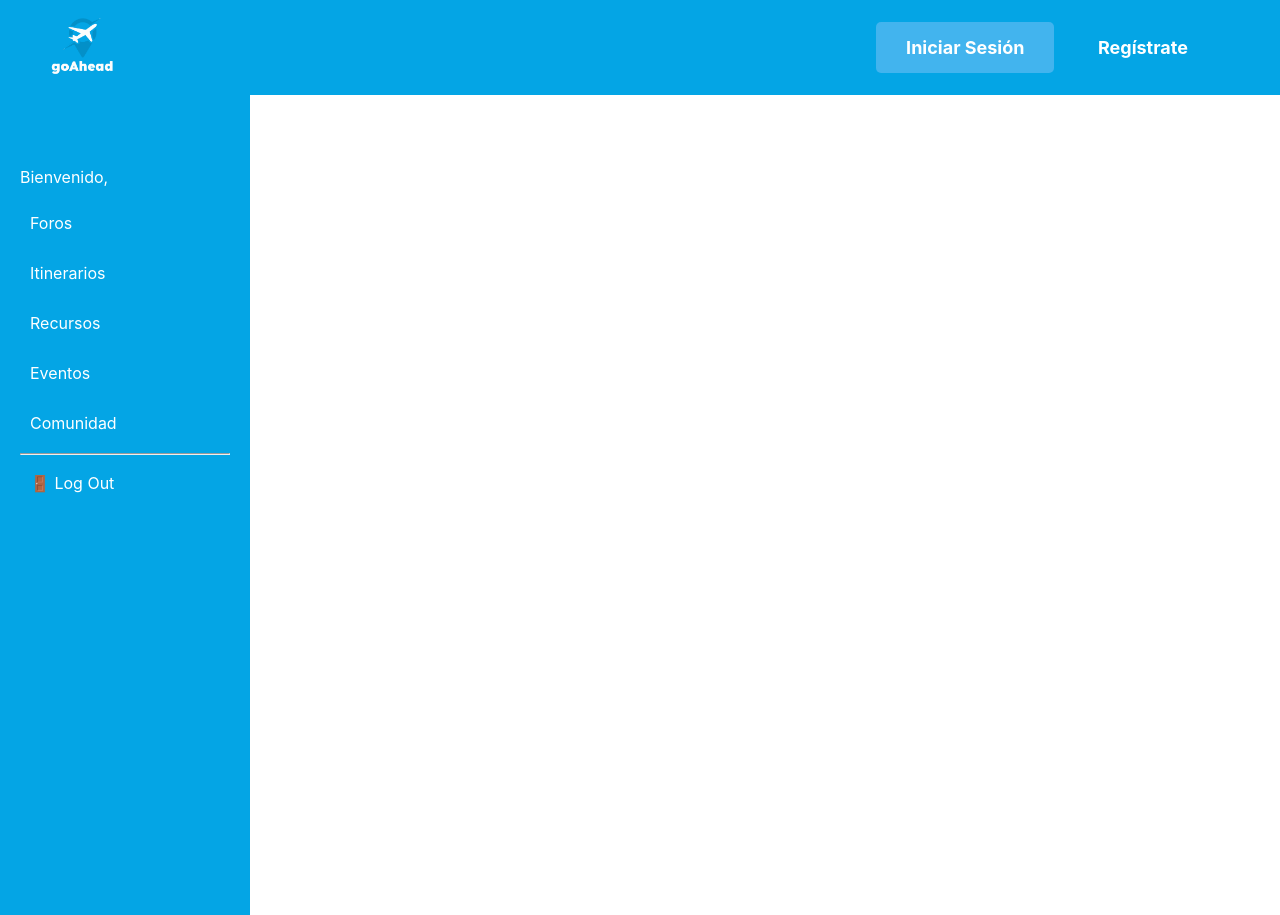
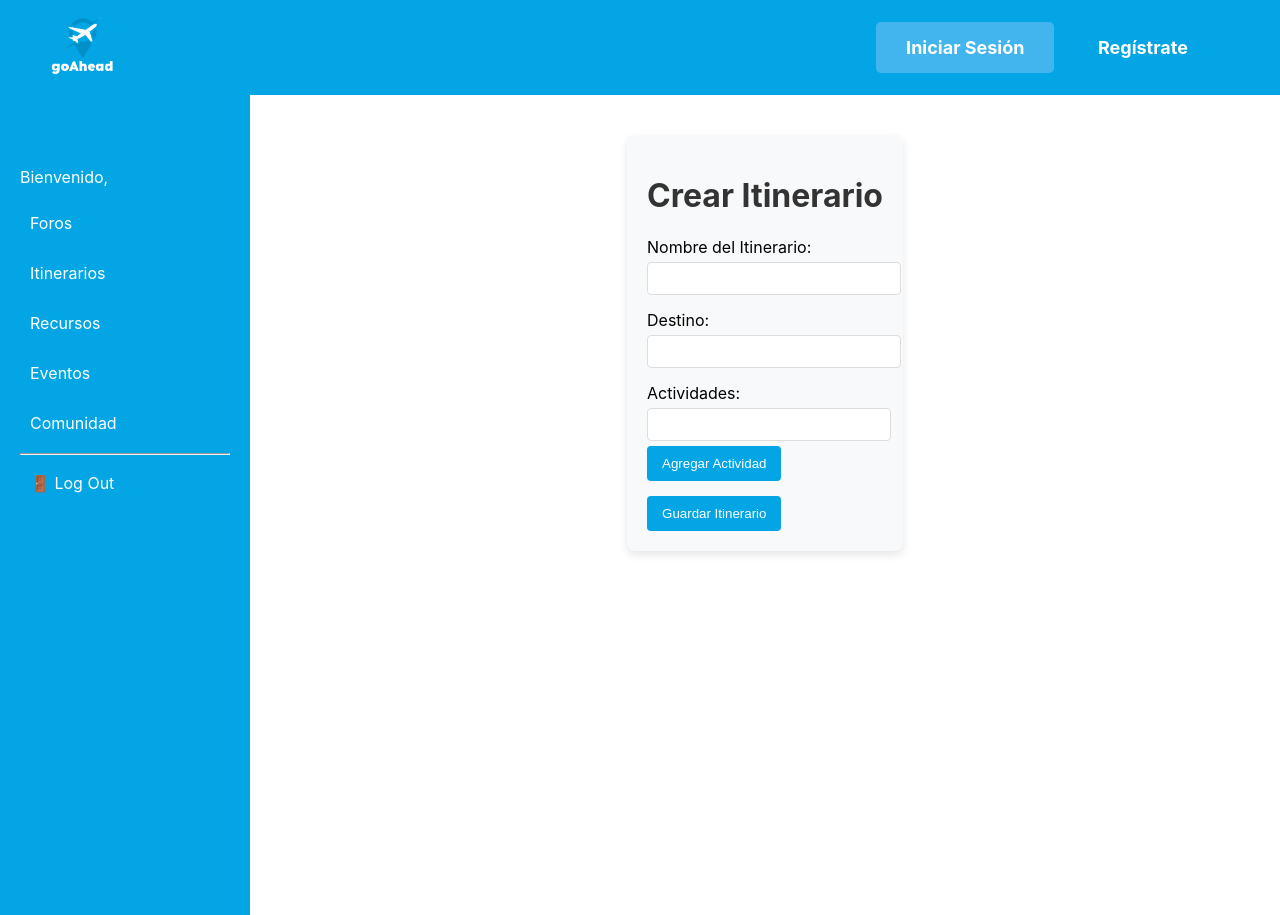
Before and after one commit to aleeeec02/goahead-ultimate, a React (Create React App) app in the folder react-node-app/client/: page /crear-itinerario in a window 1280 px wide. Built offline with nearby package versions, Linux system fonts and the light colour scheme.

Commit message:
Inicializar itinerario-actividades y detalle-itinerarios

```diff
--- a/react-node-app/client/src/Pages/CrearItinerario.js
+++ b/react-node-app/client/src/Pages/CrearItinerario.js
@@ -34,6 +34,7 @@ function CrearItinerario() {
   };
 
   return (
+
     <div className="crear-itinerario-container">
       <h1>Crear Itinerario</h1>
       <form onSubmit={enviarItinerario}>
@@ -68,6 +69,8 @@ function CrearItinerario() {
               required
             />
           ))}
+
+
           <button type="button" onClick={agregarActividad}>Agregar Actividad</button>
         </div>
         <button type="submit">Guardar Itinerario</button>
--- a/react-node-app/client/src/Pages/Itinerarios.js
+++ b/react-node-app/client/src/Pages/Itinerarios.js
@@ -5,7 +5,6 @@ import '../style-pages/itinerario.css';
 function Itinerarios() {
   const [itinerarios, setItinerarios] = useState([]);
 
-  // Suponiendo que tienes un endpoint en tu servidor para obtener los itinerarios
   useEffect(() => {
     const fetchItinerarios = async () => {
       try {
@@ -23,6 +22,16 @@ function Itinerarios() {
     fetchItinerarios();
   }, []);
 
+  const ItinerarioAcciones = ({ id }) => (
+    <div className="acciones-itinerario">
+      <Link to={`/itinerario/${id}/actividades`} className="btn">Incorporar Actividades</Link>
+      <Link to={`/itinerario/${id}/lugares-de-interes`} className="btn">Lugares de Interés</Link>
+      <Link to={`/itinerario/${id}/horarios`} className="btn">Horarios</Link>
+      <Link to={`/busqueda-vuelos`} className="btn">Búsqueda de vuelos</Link>
+      <Link to={`/busqueda-alojamiento`} className="btn">Búsqueda de alojamiento</Link>
+    </div>
+  );
+
   return (
     <div className="itinerarios-container">
       <h1>Itinerario</h1>
@@ -30,8 +39,10 @@ function Itinerarios() {
         <ul>
           {itinerarios.map((itinerario, index) => (
             <li key={index}>
-              {itinerario.nombre} - {itinerario.destino}
-              {[/*[TODO***: Agregar más detalles aquí] */]}
+              <div>
+                {itinerario.nombre} - {itinerario.destino}
+                <ItinerarioAcciones id={itinerario.id} />
+              </div>
             </li>
           ))}
         </ul>
--- a/react-node-app/client/src/rutas.js
+++ b/react-node-app/client/src/rutas.js
@@ -9,6 +9,8 @@ import Comunidad from './Pages/Comunidad';
 
 
 import Itinerarios from './Pages/Itinerarios';
+import CrearItinerario from './Pages/CrearItinerario';
+
 import Foros from './Pages/Foro-inicio';
 import ForosContenido from './Pages/Foro-Contenido';
 
@@ -19,10 +21,13 @@ const Rutas = () => {
       <Route path="/registro" element={<FormularioRegistro />} />
       <Route path="/forgotPassword" element={<FormularioPassword />} />
       <Route path="/Itinerarios" element={<Itinerarios />} />
+      <Route path="/crear-itinerario" element={<CrearItinerario />} />
       <Route path="/comunidad" element={<Comunidad />} />
       <Route path="/foroInicio" element={<Foros />} />
       <Route path="/foroContenido" element={<ForosContenido />} />
       <Route path="/formDiscusion" element={<CrearDiscusionForm />} />
+
+
     </Routes>
   );
 };
--- /dev/null
+++ b/react-node-app/client/src/style-pages/crear-itinerario.css
@@ -0,0 +1,60 @@
+.crear-itinerario-container {
+    max-width: 600px;
+    margin: 20px auto;
+    padding: 20px;
+    background-color: #f8f9fa;
+    border-radius: 8px;
+    box-shadow: 0 4px 8px rgba(0,0,0,0.1);
+  }
+
+  .crear-itinerario-container h1 {
+    color: #333;
+    text-align: center;
+  }
+
+  .crear-itinerario-container .campo {
+    margin-bottom: 15px;
+  }
+
+  .crear-itinerario-container .campo label {
+    display: block;
+    margin-bottom: 5px;
+  }
+
+  .crear-itinerario-container .campo input {
+    width: 100%;
+    padding: 8px;
+    border-radius: 4px;
+    border: 1px solid #ddd;
+  }
+
+  .crear-itinerario-container .actividades {
+    margin-bottom: 15px;
+  }
+
+  .crear-itinerario-container .actividades label {
+    display: block;
+    margin-bottom: 5px;
+  }
+
+  .crear-itinerario-container .actividades input {
+    display: block;
+    width: calc(100% - 10px);
+    margin-bottom: 5px;
+    padding: 8px;
+    border-radius: 4px;
+    border: 1px solid #ddd;
+  }
+
+  .crear-itinerario-container button {
+    background-color: #04A5E5;
+    color: white;
+    padding: 10px 15px;
+    border: none;
+    border-radius: 4px;
+    cursor: pointer;
+  }
+
+  .crear-itinerario-container button:hover {
+    background-color: #04A5E5;
+  }
--- /dev/null
+++ b/react-node-app/client/src/style-pages/detalle-itinerario.css
@@ -0,0 +1,39 @@
+.detalle-itinerario-container {
+    padding: 20px;
+    background-color: #f8f9fa;
+    border-radius: 8px;
+    box-shadow: 0 4px 8px rgba(0,0,0,0.1);
+    margin: 20px;
+  }
+
+  .detalle-itinerario-container h1 {
+    color: #333;
+    margin-bottom: 20px;
+  }
+
+  .detalle-itinerario-container p {
+    color: #666;
+    font-size: 1rem;
+  }
+
+  .actividades {
+    margin-top: 20px;
+  }
+
+  .actividad {
+    background-color: #fff;
+    padding: 15px;
+    margin-bottom: 15px;
+    border-radius: 4px;
+    box-shadow: 0 2px 4px rgba(0,0,0,0.05);
+  }
+
+  .actividad h3 {
+    color: #333;
+    margin: 0 0 10px 0;
+  }
+
+  .actividad p {
+    color: #666;
+    margin: 0;
+  }
--- a/react-node-app/client/src/style-pages/itinerario.css
+++ b/react-node-app/client/src/style-pages/itinerario.css
@@ -1,13 +1,13 @@
 .itinerarios-container {
     padding: 20px;
     margin: 20px;
-    background-color: #f8f9fa; /* Cambia esto por el color de fondo de tus capturas */
+    background-color: #f8f9fa;
     border-radius: 8px;
     box-shadow: 0 4px 8px rgba(0,0,0,0.1);
   }
 
   .itinerarios-container h1 {
-    color: #333; /* Cambia esto por el color de tu diseño */
+    color: #333;
     margin-bottom: 20px;
   }
 
@@ -17,7 +17,7 @@
   }
 
   .itinerarios-container li {
-    background-color: #fff; /* Cambia esto por el color de los elementos de lista en tus capturas */
+    background-color: #fff;
     padding: 10px;
     margin-bottom: 10px;
     border-radius: 4px;
@@ -33,7 +33,7 @@
     padding: 10px 20px;
     font-size: 16px;
     color: #fff;
-    background-color: #04A5E5; /* Cambia esto por el color del botón en tus capturas */
+    background-color: #04A5E5;
     border: none;
     border-radius: 4px;
     text-decoration: none;
@@ -43,5 +43,5 @@
   }
 
   .btn-primary:hover {
-    background-color: #0056b3; /* Cambia esto por un color más oscuro que el del botón en tus capturas */
+    background-color: #0056b3;
   }
```
Also changed, not shown: react-node-app/client/src/Pages/DetalleIterario.js (added, +23 -0 lines), react-node-app/client/src/Pages/ItinerarioActividades.js (added, +43 -0 lines), react-node-app/client/src/style-pages/itinerario-actividades.css (added, +47 -0 lines).
